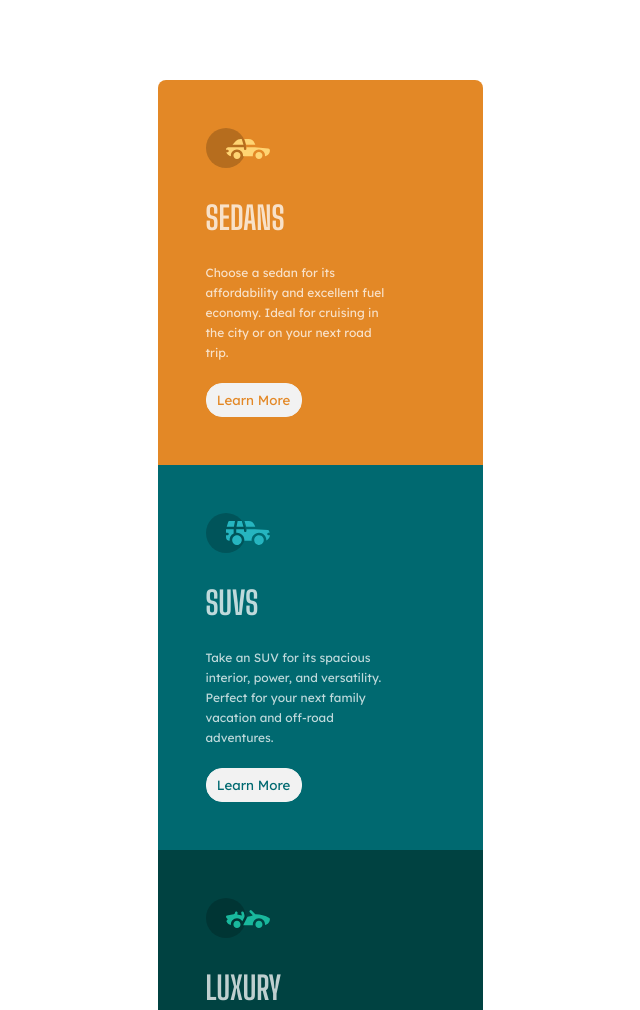
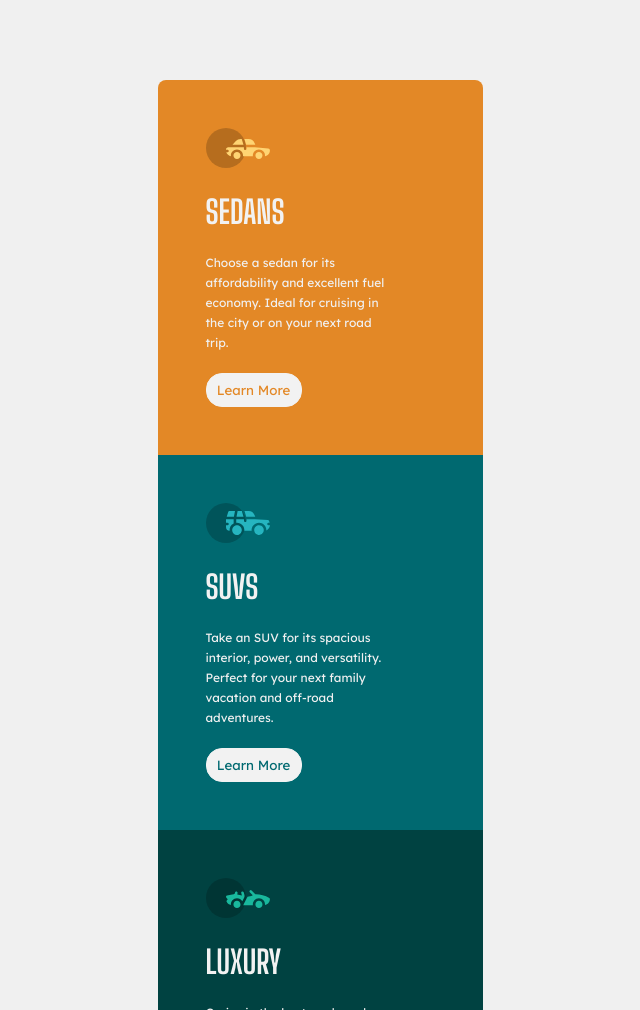
Before and after one commit to wkan17012021/3-column-preview-card-component-main, a plain HTML site: page index.html in a window 1280 px wide. Shown: the top 1010 px of the page, without its empty margins (320-960 px from the left). Drawn offline with Linux system fonts and the light colour scheme.

Commit message:
updated accessibility, add bkgrnd color

```diff
--- a/index.html
+++ b/index.html
@@ -22,10 +22,13 @@
   </head>
 
   <body>
-    <div class="parent-container">
+    <main class="parent-container">
       <div class="sedans-inner-wrapper">
         <img class="icon" src="./images/icon-sedans.svg" alt="sedan-car-icon" />
-        <h2 class="car-type-heading">Sedans</h2>
+        <header>
+          <h1 class="car-type-heading">Sedans</h1>
+        </header>
+
         <p class="vehicle-text">
           Choose a sedan for its affordability and excellent fuel economy. Ideal
           for cruising in the city or on your next road trip.
@@ -34,7 +37,7 @@
       </div>
       <div class="suvs-inner-wrapper">
         <img class="icon" src="./images/icon-suvs.svg" alt="suv-car-icon" />
-        <h2 class="car-type-heading">SUVs</h2>
+        <h1 class="car-type-heading">SUVs</h1>
         <p class="vehicle-text">
           Take an SUV for its spacious interior, power, and versatility. Perfect
           for your next family vacation and off-road adventures.
@@ -47,13 +50,13 @@
           src="./images/icon-luxury.svg"
           alt="luxury-car-icon"
         />
-        <h2 class="car-type-heading">Luxury</h2>
+        <h1 class="car-type-heading">Luxury</h1>
         <p class="vehicle-text">
           Cruise in the best car brands without the bloated prices. Enjoy the
           enhanced comfort of a luxury rental and arrive in style.
         </p>
         <button class="button-learn-more">Learn More</button>
       </div>
-    </div>
+    </main>
   </body>
 </html>
--- a/style.scss
+++ b/style.scss
@@ -1,12 +1,12 @@
 $brightOrange: hsl(31, 77%, 52%);
 $darkCyan: hsl(184, 100%, 22%);
 $veryDarkCyan: hsl(179, 100%, 13%);
-$transparentWhitePara: hsla(0, 0%, 100%, 0.75);
+$transparentWhitePara: rgb(240, 240, 240);
 $veryLightGrayBgrndHdngBtn: hsl(0, 0%, 95%);
 
 body {
   font-size: 15px;
-  color: $transparentWhitePara;
+  background-color: rgb(240, 240, 240);
   padding: 0;
   margin: 5rem 1rem;
   box-sizing: border-box;
@@ -19,6 +19,7 @@ body {
 .car-type-heading {
   font-family: "Big Shoulders Display", cursive;
   text-transform: uppercase;
+  color: $veryLightGrayBgrndHdngBtn;
   font-weight: 700;
   font-size: 2rem;
 }
```
Also changed, not shown: style.css, 1 other file.
